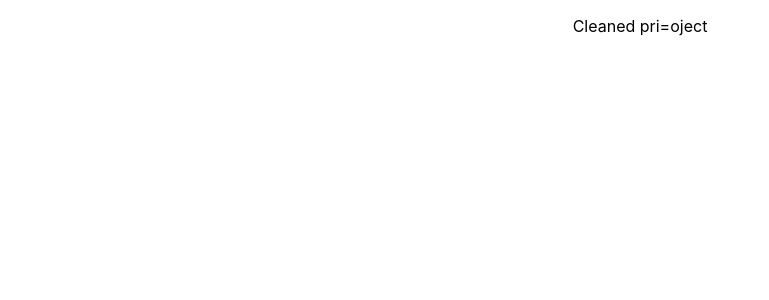
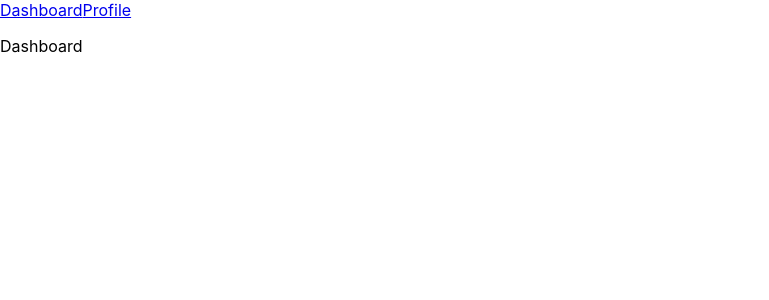
Before and after one commit to hosseinAMD/offertour-panel, a React (Create React App) app: page / in a window 1280 px wide. Shown: the top 300 px of the page, without its empty margins (0-769 px from the left). Built offline with nearby package versions, Linux system fonts and the light colour scheme.

Commit message:
Router configured

```diff
--- a/src/App.js
+++ b/src/App.js
@@ -1,14 +1,25 @@
-import React, { Component } from 'react';
-import './App.css';
+import React, {Component} from 'react';
+import {BrowserRouter, Switch, Route} from "react-router-dom";
+import Dashboard from "./components/Dashboard";
+import Profile from "./components/Profile";
+import Navbar from "./components/Navbar";
 
 class App extends Component {
-  render() {
-    return (
-      <div className="App">
-       <p>Cleaned pri=oject</p>
-      </div>
-    );
-  }
+    render() {
+        return (
+
+            <BrowserRouter>
+                <div>
+                    <Navbar/>
+                    <Switch>
+                        <Route path="/" exact={true} component={Dashboard}/>
+                        <Route path="/profile" component={Profile}/>
+                    </Switch>
+                </div>
+            </BrowserRouter>
+
+        );
+    }
 }
 
 export default App;
--- /dev/null
+++ b/src/components/Dashboard.js
@@ -0,0 +1,7 @@
+import React from 'react';
+
+const Dashboard = () => (
+    <p>Dashboard</p>
+);
+
+export default Dashboard;
--- /dev/null
+++ b/src/components/Navbar.js
@@ -0,0 +1,11 @@
+import React from 'react';
+import {NavLink} from "react-router-dom";
+
+const Navbar = () => (
+    <div>
+        <NavLink to="/">Dashboard</NavLink>
+        <NavLink to="/profile">Profile</NavLink>
+    </div>
+);
+
+export default Navbar
--- /dev/null
+++ b/src/components/Profile.js
@@ -0,0 +1,7 @@
+import React from 'react';
+
+const Profile = () => (
+    <p>Profile</p>
+);
+
+export default Profile;
--- a/src/index.js
+++ b/src/index.js
@@ -4,7 +4,11 @@ import './index.css';
 import App from './App';
 import * as serviceWorker from './serviceWorker';
 
-ReactDOM.render(<App />, document.getElementById('root'));
+const jsx = (
+    <App/>
+);
+
+ReactDOM.render(jsx, document.getElementById('root'));
 
 // If you want your app to work offline and load faster, you can change
 // unregister() to register() below. Note this comes with some pitfalls.
```
